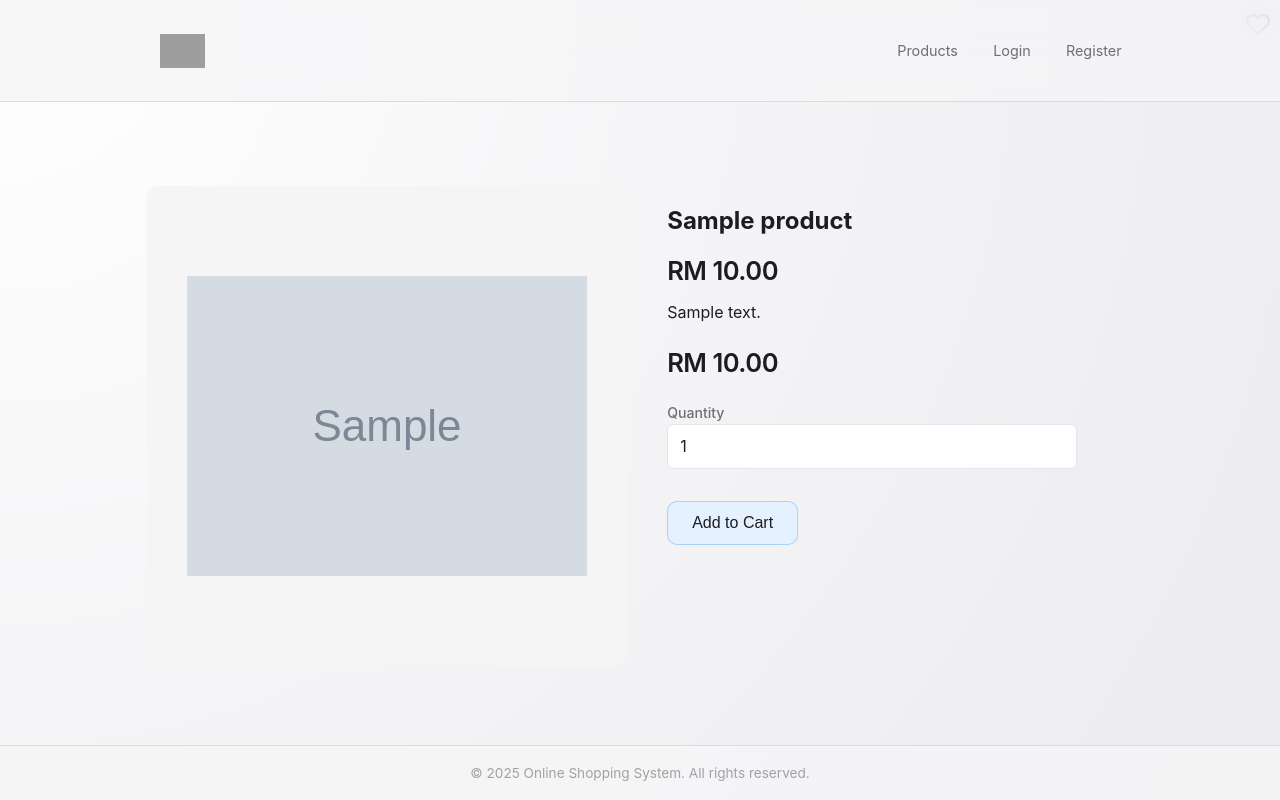
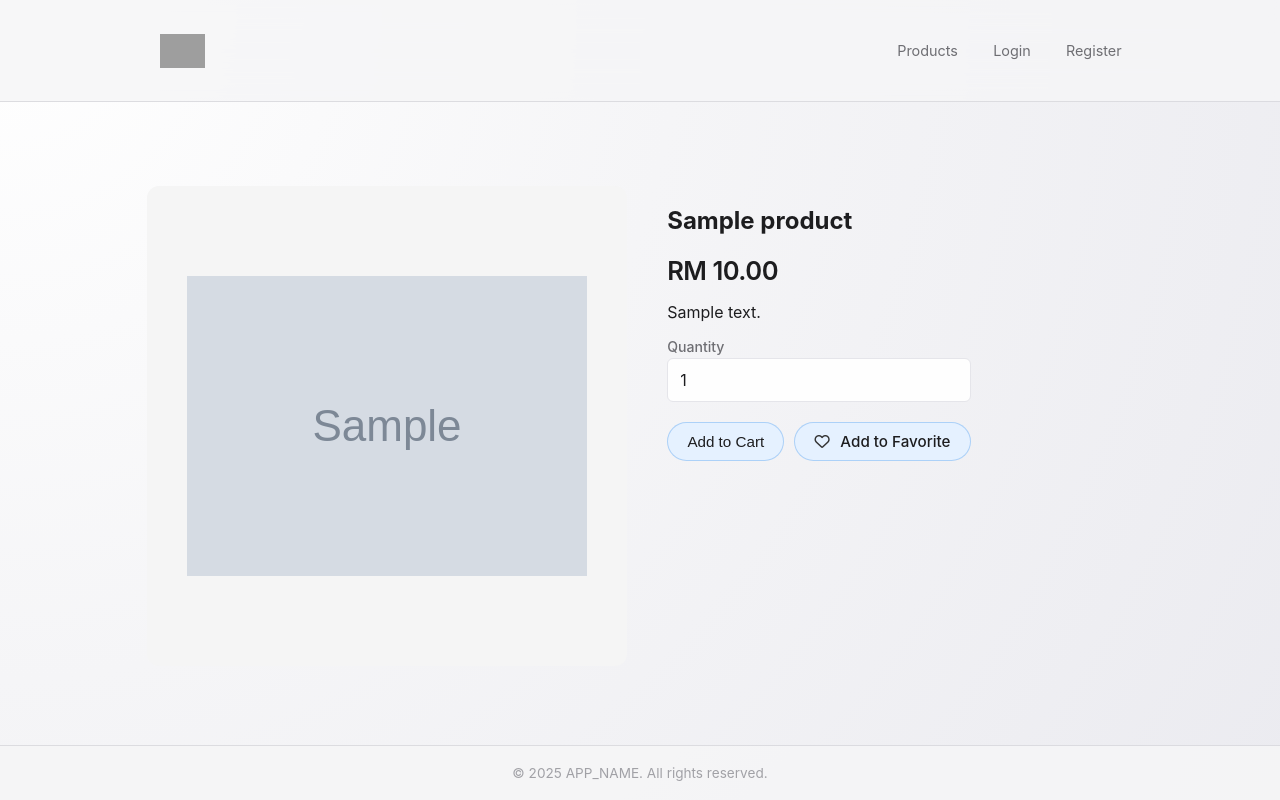
Before and after one commit to Ximones/OnlineShoppingWebSystem, a PHP site: page /?module=shop&action=detail&id=1 in a window 1280 px wide. Run offline with PHP 8.4, Linux system fonts and the light colour scheme; tables that the repository leaves empty hold one stand-in row (values such as "Sample post"); grey boxes marked "Sample" are stand-in pictures; some libraries are stand-ins or nearby versions; grey boxes are pictures that could not be loaded.

Commit message:
fix: add to favorites

```diff
--- a/app/views/shop/detail.php
+++ b/app/views/shop/detail.php
@@ -1,14 +1,8 @@
-<?php
-$title = $product['name'];
-?>
+<?php $title = $product['name']; ?>
 
 <section class="product-detail">
-
     <div class="product-photo-view">
-
         <?php if (!empty($photos)): ?>
-
-            <!-- Main Photo -->
             <div class="product-photo-view__main">
                 <img
                     id="productMainPhoto"
@@ -17,7 +11,6 @@ $title = $product['name'];
                 >
             </div>
 
-            <!-- Thumbnails -->
             <?php if (count($photos) > 1): ?>
                 <div class="product-photo-view__thumbs">
                     <?php foreach ($photos as $index => $photo): ?>
@@ -30,16 +23,9 @@ $title = $product['name'];
                     <?php endforeach; ?>
                 </div>
             <?php endif; ?>
-
         <?php else: ?>
-
-            <img
-                src="https://placehold.co/500x400"
-                alt="<?= encode($product['name']); ?>"
-            >
-
+            <img src="<?= encode($product['photo'] ?? 'https://placehold.co/500x400'); ?>" alt="<?= encode($product['name']); ?>">
         <?php endif; ?>
-
     </div>
 
     <div class="product-detail__info">
@@ -50,37 +36,41 @@ $title = $product['name'];
             $iconType = $isFavorited ? 'fas' : 'far';
             $colorClass = $isFavorited ? 'red-filled-heart' : 'black-outline-heart';
         ?>
+
         <p class="price-line">
             <span class="price">RM <?= number_format($product['price'], 2); ?></span>
-            <span
-                class="favorite-toggle"
-                data-product-id="<?= $product['id']; ?>"
-                data-is-favorited="<?= $isFavorited ? 'true' : 'false' ?>"
-            >
-                <i class="<?= $iconType ?> fa-heart <?= $colorClass ?>"></i>
-            </span>
         </p>
+
         <p><?= nl2br(encode($product['description'])); ?></p>
-        <p class="price">RM <?= number_format($product['price'], 2); ?></p>
 
-        <form method="post" action="?module=cart&action=add">
+        <form method="post" action="?module=cart&action=add" class="add-to-cart-form">
             <input type="hidden" name="product_id" value="<?= $product['id']; ?>">
-            <label>Quantity</label>
-            <input type="number" name="quantity" min="1" value="1">
-            <button class="detailBtn btn primary">Add to Cart</button>
+
+            <div class="quantity-wrapper">
+                <label for="quantity-input">Quantity</label>
+                <input type="number" id="quantity-input" name="quantity" min="1" value="1" class="quantity-input-field">
+            </div>
+
+            <div class="action-buttons-wrapper action-buttons-full-width">
+                <button type="submit" class="btn primary add-to-cart-btn">Add to Cart</button>
+
+                <div
+                    class="btn secondary favorite-toggle-btn favorite-toggle"
+                    data-product-id="<?= $product['id']; ?>"
+                    data-is-favorited="<?= $isFavorited ? 'true' : 'false'; ?>"
+                >
+                    <i class="<?= $iconType ?> fa-heart <?= $colorClass ?>"></i>
+                    <span class="favorite-text">Add to Favorite</span>
+                </div>
+            </div>
         </form>
     </div>
-
 </section>
 
 <script>
 function changeMainPhoto(thumb) {
     document.getElementById('productMainPhoto').src = thumb.src;
-
-    document
-        .querySelectorAll('.product-photo-view__thumb')
-        .forEach(t => t.classList.remove('is-active'));
-
+    document.querySelectorAll('.product-photo-view__thumb').forEach(t => t.classList.remove('is-active'));
     thumb.classList.add('is-active');
 }
 </script>
--- a/public/css/main.css
+++ b/public/css/main.css
@@ -1237,29 +1237,73 @@ main.container {
     cursor: pointer;
     font-size: 1.5rem;
     transition: transform 0.2s ease, color 0.2s ease;
+    display: block;
+    user-select: none;
+    caret-color: transparent;
+    outline: none;
 }
 
 .favorite-toggle:hover {
     transform: scale(1.1);
 }
 
-/* --- Add a new container style for the card footer in main.css --- */
+
+/* --Reset positioning and style for the heart icon when it's the ADD TO FAVORITE button on the PRODUCT DETAIL page-- */
+.product-detail .favorite-toggle {
+    position: static;
+    top: initial;
+    align-items: center;
+    font-size: 0.95rem;
+    transform: none;
+}
+
+
+.product-detail .favorite-toggle:hover {
+    transform: none;
+}
+
 .product-card-footer {
-    display: flex; /* Makes elements side-by-side */
-    justify-content: space-between; /* Spreads out the elements */
-    align-items: center;
-    margin-top: 0.5rem; /* Add some space above the footer */
-}
-
-/* --- Modify favorite-toggle for the catalog card view --- */
-.product-card .favorite-toggle {
-    position: static; /* remove absolute positioning for catalog view */
+    display: flex;
+    justify-content: space-between;
+    align-items: center;
+    margin-top: 0.5rem;
+}
+
+.product-card-footer .favorite-toggle {
+    position: static;
     font-size: 1.3rem;
     cursor: pointer;
     transition: transform 0.2s ease, color 0.2s ease;
+    display: inline-block;
+}
+
+.product-detail .action-buttons-wrapper {
+    display: flex;
+    gap: 10px;
+}
+
+.product-detail .action-buttons-wrapper .btn {
+    flex-grow: 1;
+    text-align: center;
+}
+
+.product-detail .action-buttons-wrapper .favorite-toggle {
+    display: flex;
+    align-items: center;
+    justify-content: center;
+}
+
+.product-detail .action-buttons-wrapper .favorite-toggle i {
+    margin-right: 5px; /
 }
 
 /* --- Cart & checkout surfaces --- */
+.action-buttons-wrapper {
+    display: flex;
+    gap: 15px;
+    margin-top: 20px;
+    width: 100%;
+}
 
 .cart-summary-panel {
     margin-top: var(--space-md);
```
